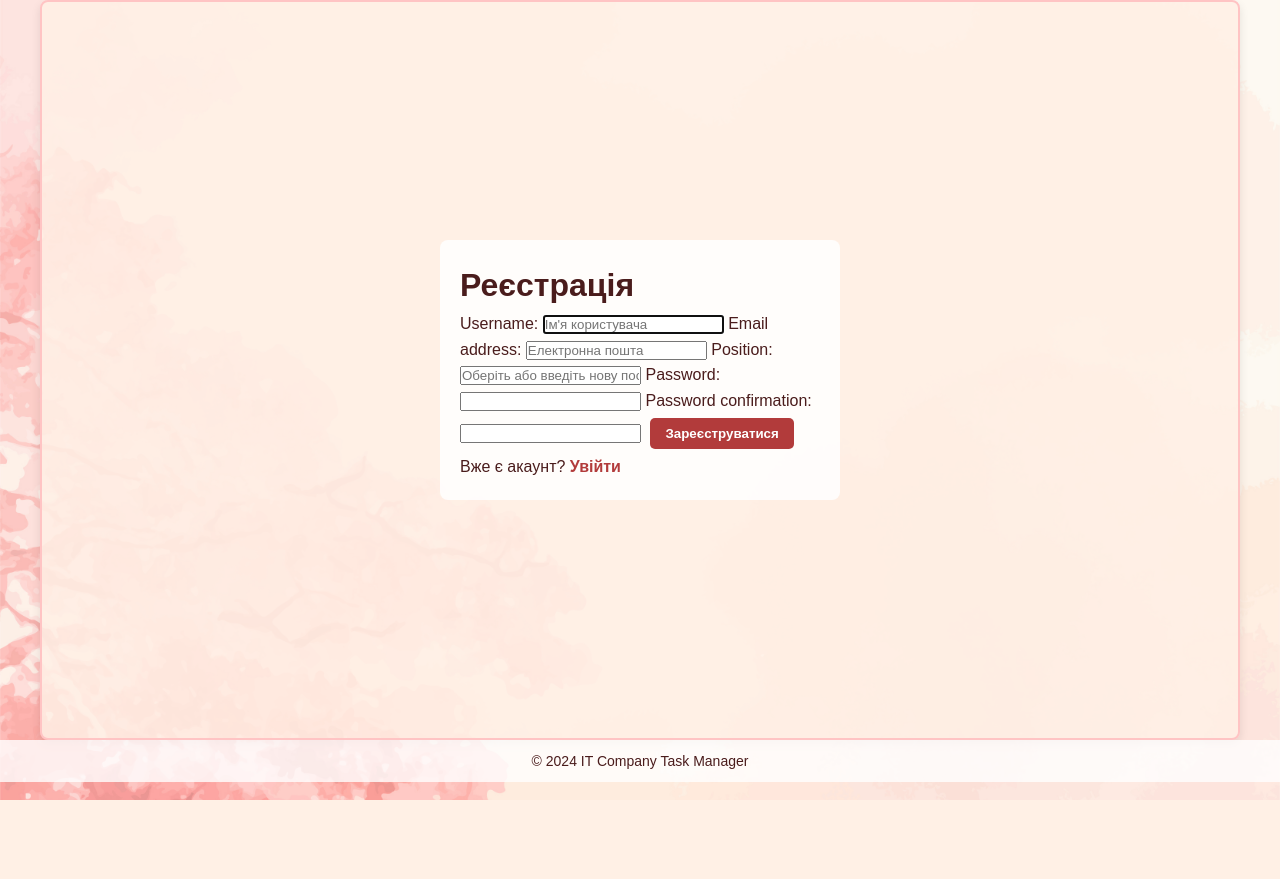
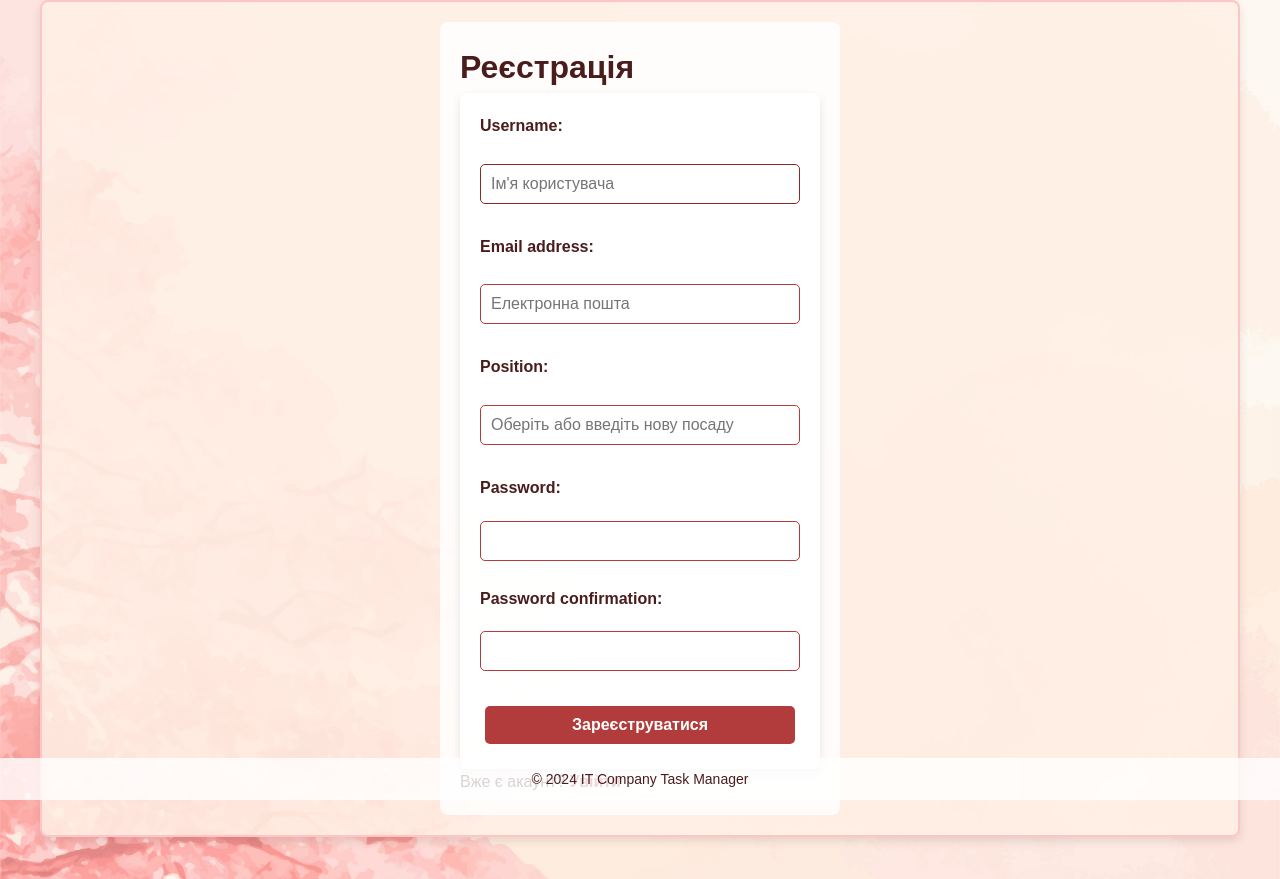
Before and after one commit to b4oody/task-track-manager, a Django app: page /register/ in a window 1280 px wide. Before the commit the page ends 800 px from the top, so only its background shows below. Run offline with Django 5.2, Linux system fonts and the light colour scheme; data that the repository does not hold is empty.

Commit message:
feat: add general style for container forms

```diff
--- a/static/css/common_styles.css
+++ b/static/css/common_styles.css
@@ -15,7 +15,7 @@ body {
     background-size: cover;
 }
 
-/* Стиль для заголовка (header) */
+/* Стиль для заголовка (auth-header) */
 header {
     display: flex;
     justify-content: space-between;
@@ -271,3 +271,122 @@ select, input[type="file"], textarea {
         margin: 10px 0;
     }
 }
+
+/* Загальний стиль для контейнера форми */
+.form {
+    display: flex;
+    flex-direction: column;
+    gap: 15px;
+    background-color: rgba(255, 255, 255, 0.9);
+    padding: 20px;
+    border-radius: 8px;
+    box-shadow: 0 4px 10px rgba(0, 0, 0, 0.1);
+    max-width: 400px;
+    margin: 0 auto;
+}
+
+/* Стиль для полів вводу */
+input[type="text"],
+input[type="email"],
+input[type="password"],
+textarea {
+    border: 1px solid #b23b3b;
+    border-radius: 5px;
+    padding: 10px;
+    font-family: "Noto Sans JP", sans-serif;
+    color: #4a1c1c;
+    font-size: 1em;
+    outline: none;
+    transition: border-color 0.3s;
+}
+
+input[type="text"]:focus,
+input[type="email"]:focus,
+input[type="password"]:focus,
+textarea:focus {
+    border-color: #8e2828; /* Темно-червоний для фокусу */
+}
+
+/* Стиль для кнопок у формі */
+.form button {
+    background-color: #b23b3b; /* Основний червоний */
+    color: #fff;
+    border: none;
+    padding: 10px 20px;
+    cursor: pointer;
+    border-radius: 5px;
+    font-weight: bold;
+    font-size: 1em;
+    transition: background-color 0.3s;
+    margin-top: 10px;
+}
+
+form button:hover {
+    background-color: #8e2828; /* Темніший відтінок для наведення */
+}
+
+/* Стиль для посилань внизу форми */
+form p {
+    text-align: center;
+    font-size: 0.9em;
+    color: #4a1c1c;
+}
+
+form p a {
+    color: #b23b3b;
+    font-weight: bold;
+    text-decoration: none;
+    transition: color 0.3s;
+}
+
+form p a:hover {
+    color: #8e2828; /* Темний червоний для наведення */
+}
+
+/* Стиль для підписів (label) */
+form label {
+    font-size: 1em;
+    color: #4a1c1c;
+    font-weight: bold;
+}
+
+/* Відступи всередині контейнера форми */
+form > *:not(button) {
+    margin-bottom: 10px;
+}
+
+
+
+/* Загальний стиль для полів вводу */
+.form-input {
+    width: 100%;
+    padding: 10px;
+    margin-top: 5px;
+    margin-bottom: 15px;
+    border: 1px solid #b23b3b;
+    border-radius: 5px;
+    font-size: 1em;
+    color: #4a1c1c;
+    background-color: #fff;
+}
+
+/* Стиль для списку вибору datalist */
+datalist option {
+    font-family: "Noto Sans JP", sans-serif;
+    font-size: 1em;
+    color: #4a1c1c;
+}
+
+/* При фокусі змінюється колір рамки */
+.form-input:focus {
+    border-color: #8e2828;
+    outline: none;
+}
+
+/* Оформлення для лейблів */
+form label {
+    font-weight: bold;
+    color: #4a1c1c;
+    margin-bottom: 5px;
+    display: block;
+}
```
